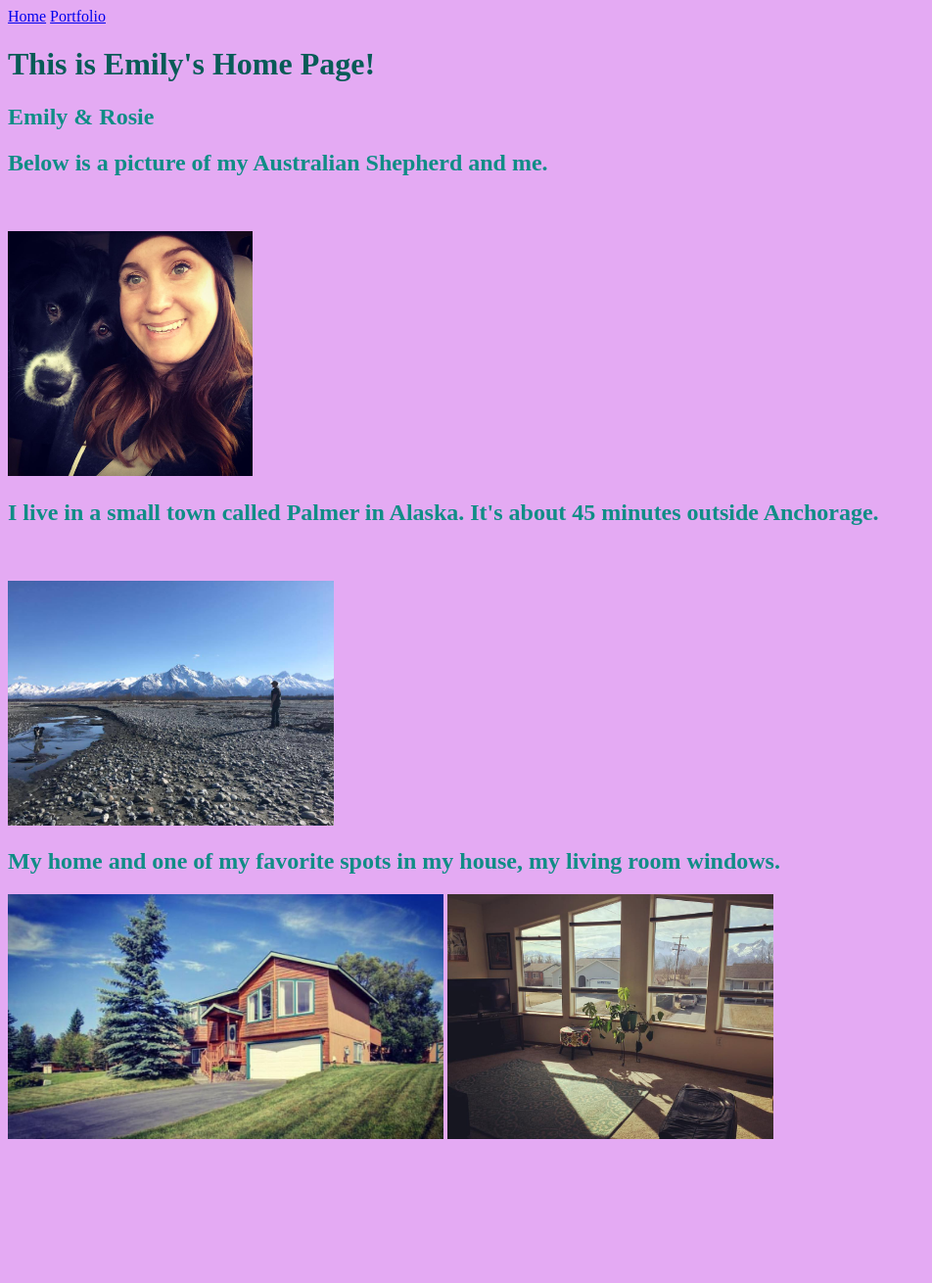
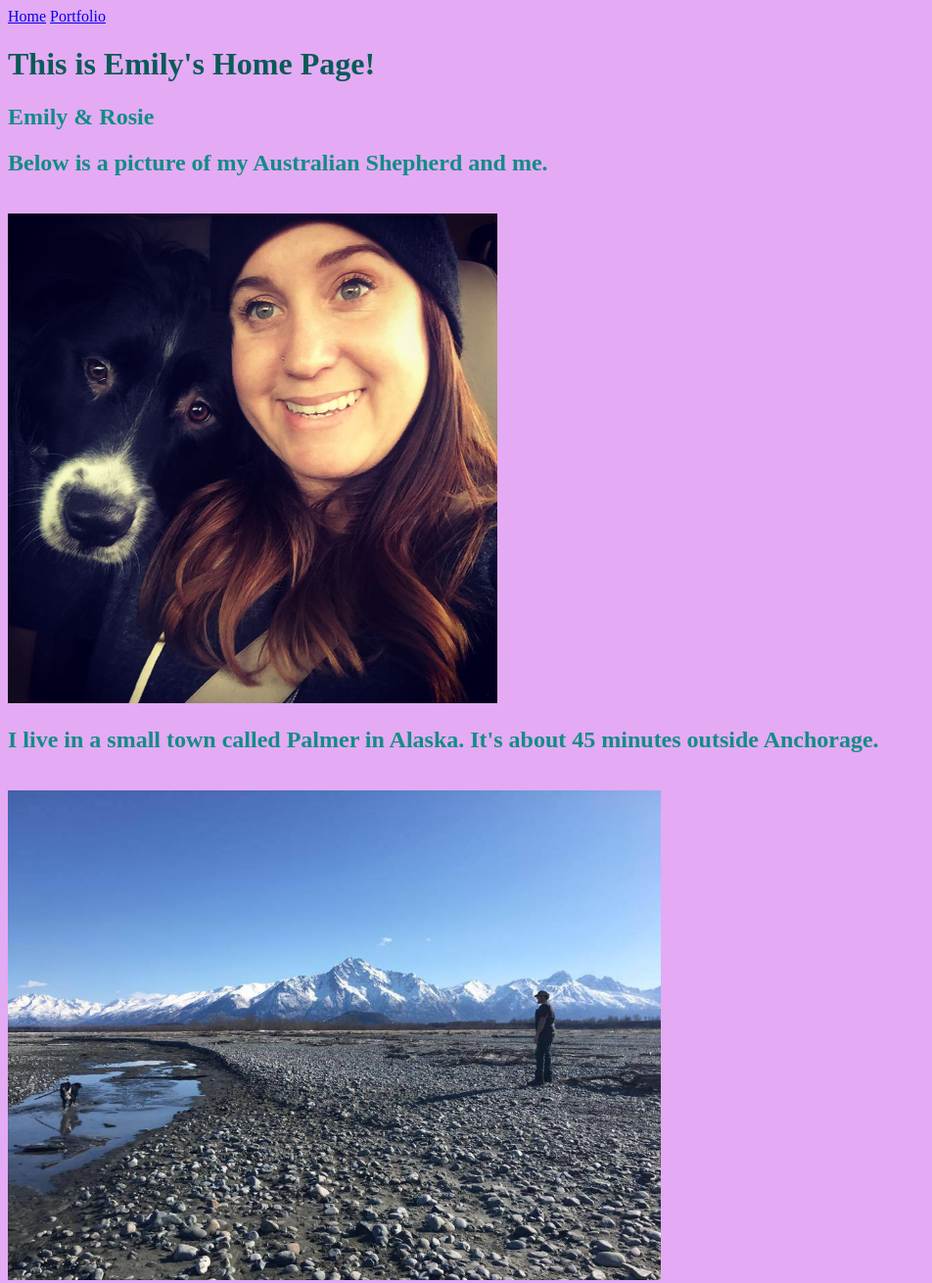
Before and after one commit to EmilouEmiliinAK/emilouemiliinak.github.io, a plain HTML site: page my_website/index.html in a window 1280 px wide. Shown: the top 1310 px of the page at 98% size, without its empty margins (0-952 px from the left). Before the commit the page ends 1175 px from the top, so only its background shows below. Drawn offline with Linux system fonts and the light colour scheme.

Commit message:
removed breaks

```diff
--- a/my_website/index.html
+++ b/my_website/index.html
@@ -20,16 +20,14 @@
     <h2> Emily & Rosie</h2>
     <p><h2>Below is a picture of my Australian Shepherd and me.</h2> </p>
     <br>
-    <br>
-    <img src="images/Rosie_me.jpg" height="250">
+    <img src="images/Rosie_me.jpg" height="500">
 
   <p> <h2> I live in a small town called Palmer in Alaska. It's about 45 minutes outside Anchorage.</h2></p>
     <br>
-    <br>
-    <img src="images/Matanuska.jpg" height="250">
+    <img src="images/Matanuska.jpg" height="500">
   <p> <h2> My home and one of my favorite spots in my house, my living room windows.</h2></p>
-    <img src="images/House.jpg" height="250">
-    <img src="images/LivingRoomWindows.jpg" height="250">
+    <img src="images/House.jpg" height="500">
+    <img src="images/LivingRoomWindows.jpg" height="500">
 
   </body>
 </html>
```
